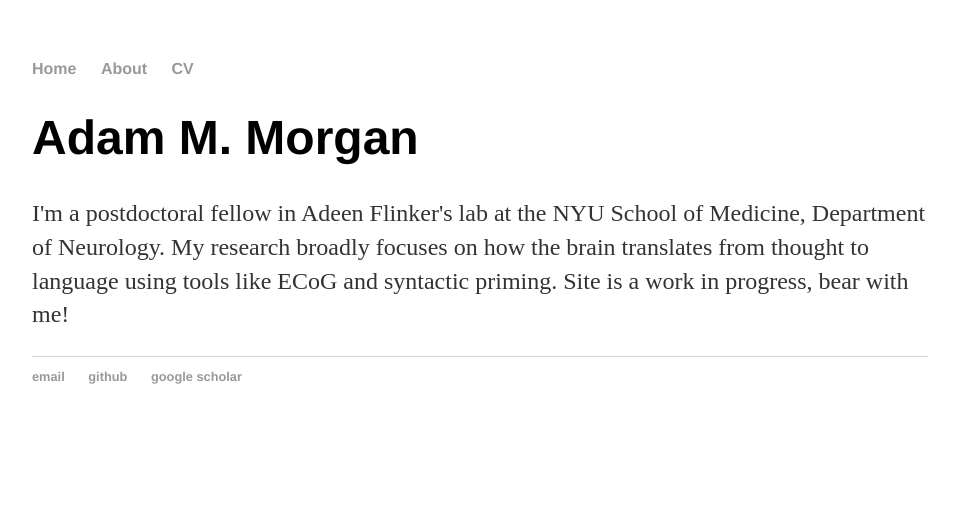
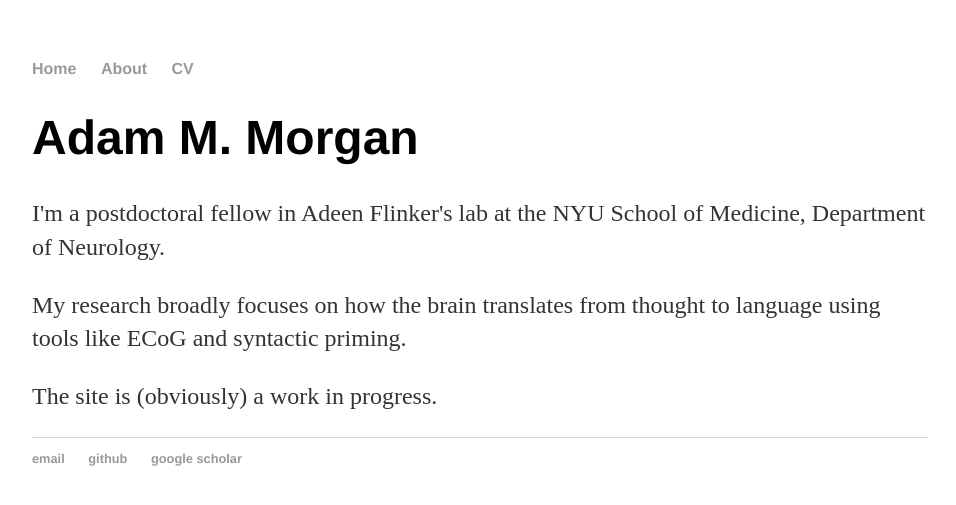
Before and after one commit to adam-milton-morgan/adam-milton-morgan.github.io, a Jekyll site: the page built from index.html, in a window 1280 px wide. Shown: the top 505 px of the page, without its empty margins (160-1116 px from the left). Built offline with Jekyll 4.4.1, drawn with Linux system fonts in a browser that asks for light colours.

Commit message:
Update index.html

```diff
--- a/index.html
+++ b/index.html
@@ -4,5 +4,7 @@ title: Adam M. Morgan, Cognitive Neuroscientist
 ---
 <div class="blurb">
 	<h1>Adam M. Morgan</h1>
-	<p>I'm a postdoctoral fellow in Adeen Flinker's lab at the NYU School of Medicine, Department of Neurology.  My research broadly focuses on how the brain translates from thought to language using tools like ECoG and syntactic priming.  Site is a work in progress, bear with me!</p>
+	<p>I'm a postdoctoral fellow in Adeen Flinker's lab at the NYU School of Medicine, Department of Neurology.</p>
+	<p>My research broadly focuses on how the brain translates from thought to language using tools like ECoG and syntactic priming.</p>
+	<p>The site is (obviously) a work in progress.</p>
 </div><!-- /.blurb -->
```
